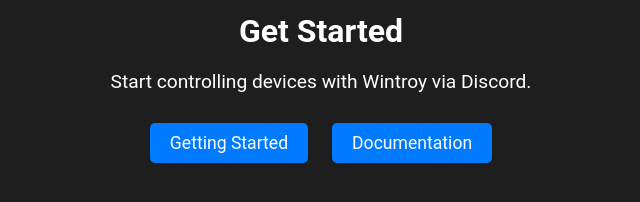
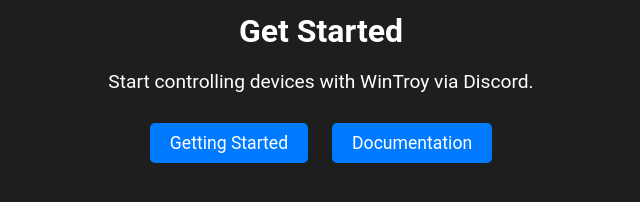
Before and after one commit to itsWKN/wtweb, a plain HTML site: page index.html in a window 1280 px wide. Shown: the part 272-474 px from the top of the page, 319-959 px from the left. Drawn offline with Linux system fonts and the light colour scheme.

Commit message:
inital commit

```diff
--- a/index.html
+++ b/index.html
@@ -15,7 +15,7 @@
     <main>
         <div class="container">
             <h2>Get Started</h2>
-            <p>Start controlling devices with Wintroy via Discord.</p>
+            <p>Start controlling devices with WinTroy via Discord.</p>
             <a href="g/" class="btn">Getting Started</a>
             <a href="d/" class="btn">Documentation</a>
         </div>
```
Also changed, not shown: 1 other file.
